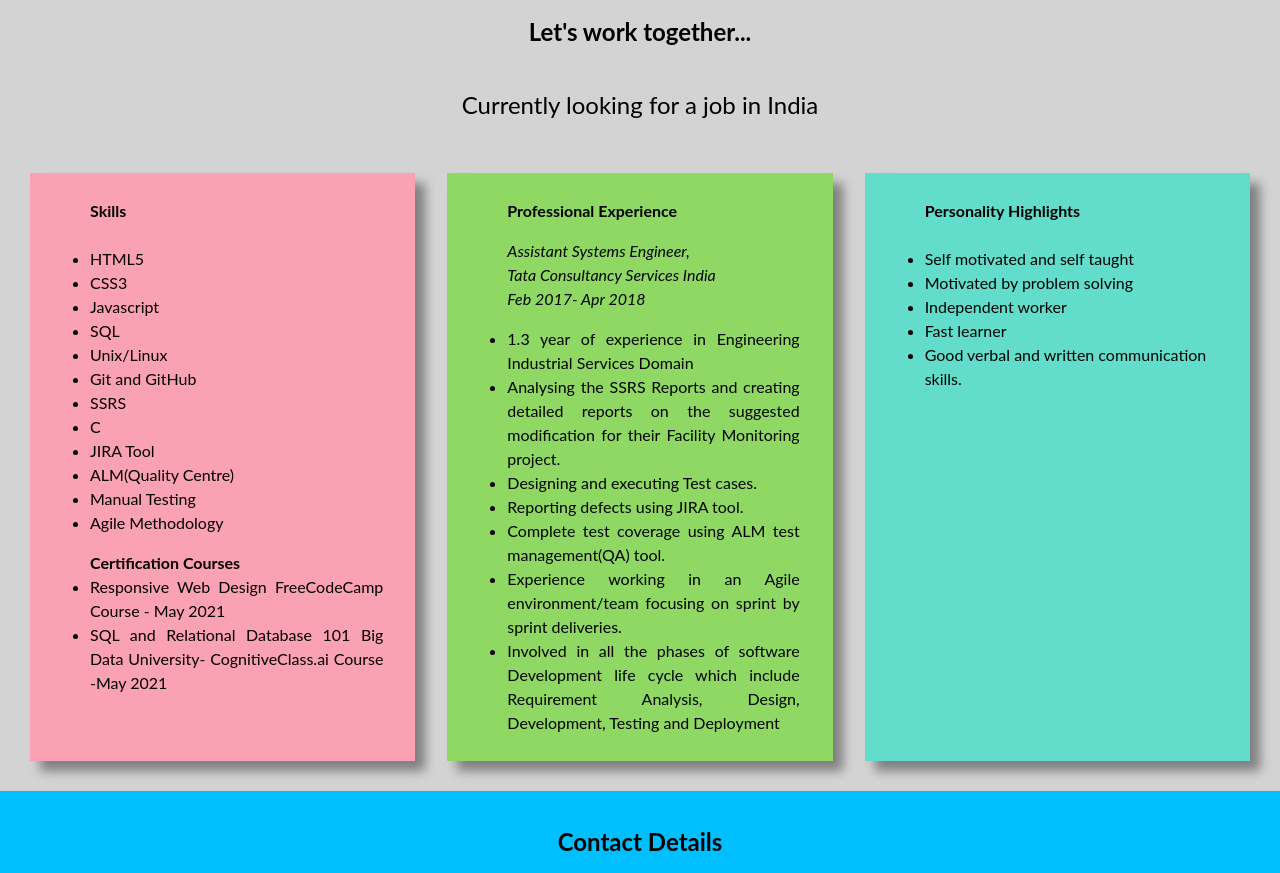
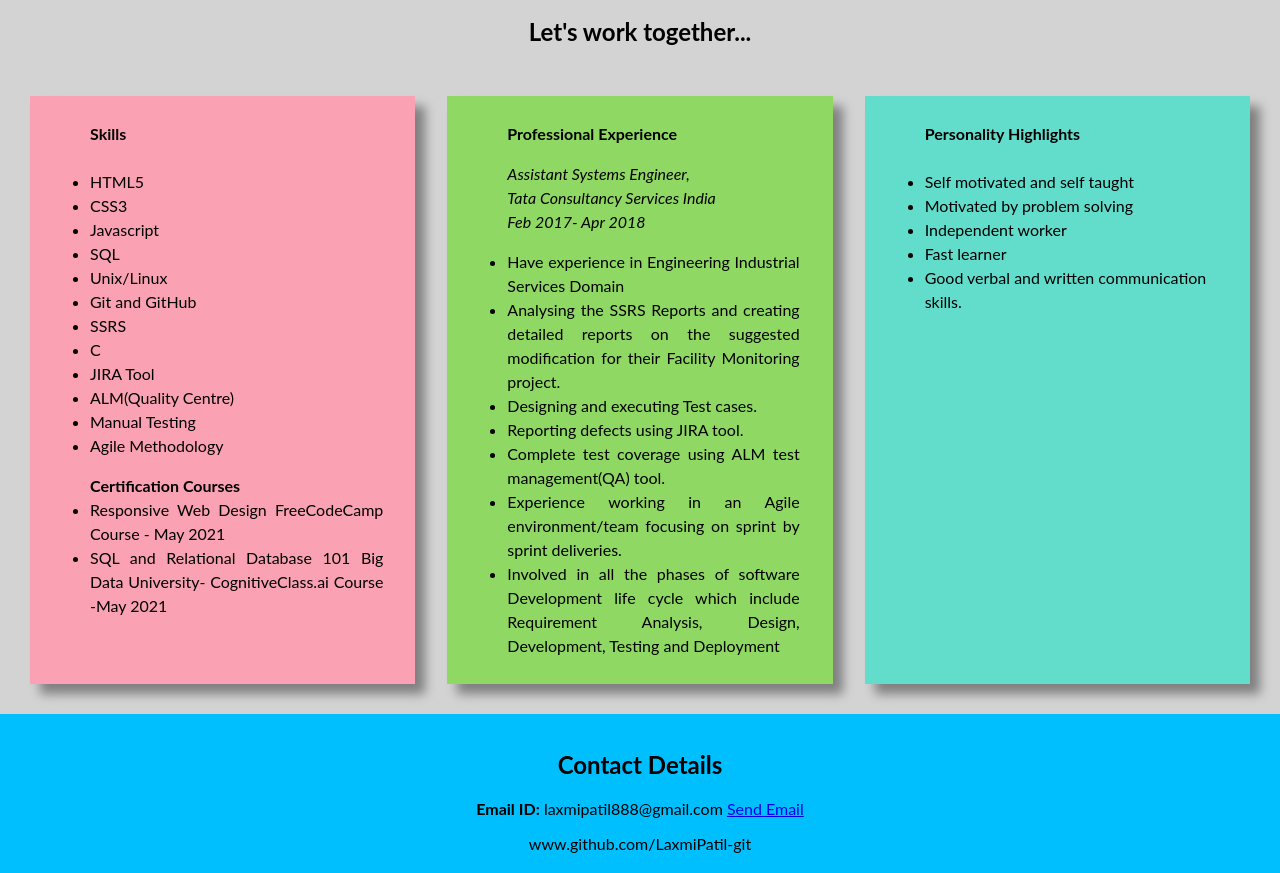
Before and after one commit to LaxmiPatil-git/Personal_Portfolio.github.io, a plain HTML site: page index.html in a window 1280 px wide. Shown: the part 1385-2258 px from the top of the page. Drawn offline with Linux system fonts and the light colour scheme.

Commit message:
Update index.html

```diff
--- a/index.html
+++ b/index.html
@@ -59,7 +59,7 @@
     </section>
   <section id="profile">
           <h1>Let's work together...</h1>
-      <p>Currently looking for a job in India</p>
+
       <div class="container">
       <div id="skills">
         <ul><strong>Skills</strong>
@@ -90,7 +90,7 @@
               <ul><strong>Professional Experience</strong>
                <p><em>Assistant Systems Engineer,<br> Tata Consultancy Services India <br>
           Feb 2017- Apr 2018</em></p>
-<li>1.3 year of experience in Engineering Industrial Services Domain</li>
+<li>Have experience in Engineering Industrial Services Domain</li>
           <li>
           Analysing the SSRS Reports and creating detailed reports on the suggested modification for their Facility Monitoring project.</li>
           <li>
```
